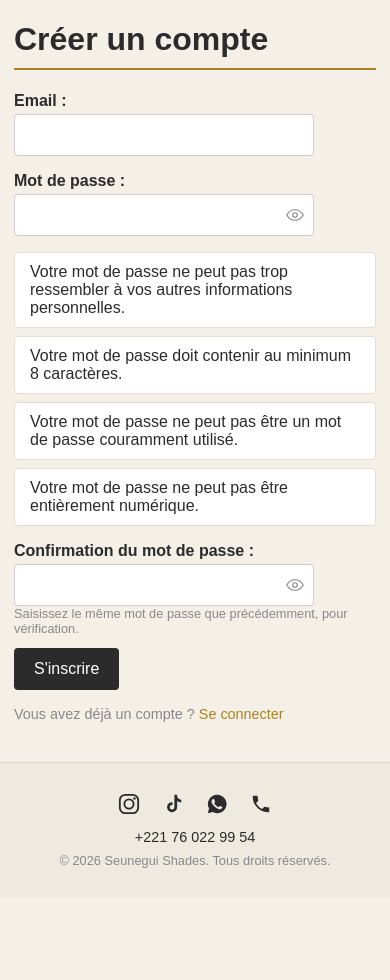
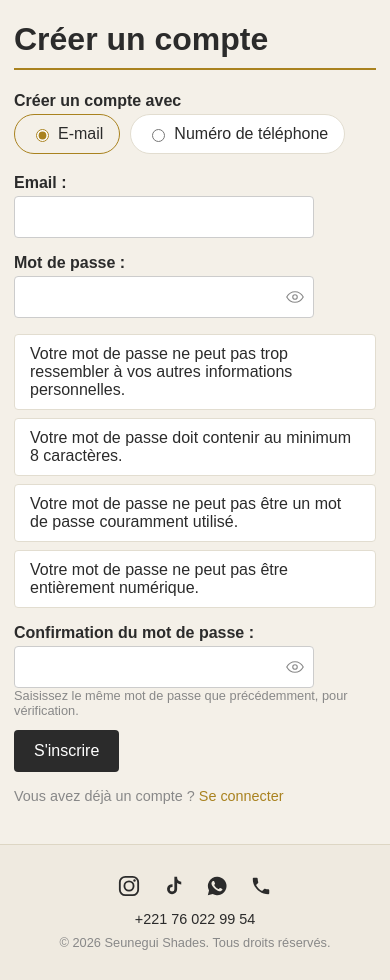
Before and after one commit to diopndeyeseune-lab/NSDstore, a Django app: page /comptes/inscription/ in a window 390 px wide. Shown: the part 85-1065 px from the top of the page. Before the commit the page ends 953 px from the top, so only its background shows below. Run offline with Django 5.2, Linux system fonts and the light colour scheme; tables that the repository leaves empty hold one stand-in row (values such as "Sample post").

Commit message:
Ajoute l'inscription par numero de telephone (SMS) en plus de l'email
Le client choisit desormais entre email ou telephone comme identifiant
a l'inscription, avec un code de confirmation envoye par le canal
correspondant.

```diff
--- a/comptes/forms.py
+++ b/comptes/forms.py
@@ -2,24 +2,61 @@ from django import forms
 from django.contrib.auth.forms import UserCreationForm
 from django.contrib.auth.models import User
 
+from commandes.sms import normaliser_numero_senegal
+
 
 class InscriptionForm(UserCreationForm):
-    email = forms.EmailField(required=True, label="Email")
+    METHODE_CHOICES = [
+        ('email', 'E-mail'),
+        ('telephone', 'Numéro de téléphone'),
+    ]
+
+    methode = forms.ChoiceField(
+        choices=METHODE_CHOICES, widget=forms.RadioSelect, initial='email',
+        label="Créer un compte avec",
+    )
+    email = forms.EmailField(required=False, label="Email")
+    telephone = forms.CharField(
+        required=False, label="Numéro de téléphone",
+        help_text="Format sénégalais, ex : 77 123 45 67",
+    )
 
     class Meta(UserCreationForm.Meta):
         model = User
-        fields = ('email',)
+        fields = ('methode', 'email', 'telephone')
 
-    def clean_email(self):
-        email = self.cleaned_data['email'].strip().lower()
-        if User.objects.filter(username=email, is_active=True).exists():
-            raise forms.ValidationError("Un compte existe déjà avec cet email.")
-        return email
+    def clean(self):
+        cleaned_data = super().clean()
+        methode = cleaned_data.get('methode')
+
+        if methode == 'email':
+            email = cleaned_data.get('email', '').strip().lower()
+            if not email:
+                self.add_error('email', "Veuillez indiquer une adresse email.")
+            elif User.objects.filter(username=email, is_active=True).exists():
+                self.add_error('email', "Un compte existe déjà avec cet email.")
+            else:
+                cleaned_data['identifiant'] = email
+
+        elif methode == 'telephone':
+            telephone_saisi = cleaned_data.get('telephone', '').strip()
+            if not telephone_saisi:
+                self.add_error('telephone', "Veuillez indiquer un numéro de téléphone.")
+            else:
+                telephone = normaliser_numero_senegal(telephone_saisi)
+                if User.objects.filter(username=telephone, is_active=True).exists():
+                    self.add_error('telephone', "Un compte existe déjà avec ce numéro.")
+                else:
+                    cleaned_data['identifiant'] = telephone
+
+        return cleaned_data
 
     def save(self, commit=True):
         user = super().save(commit=False)
-        user.username = self.cleaned_data['email']
-        user.email = self.cleaned_data['email']
+        identifiant = self.cleaned_data['identifiant']
+        user.username = identifiant
+        if self.cleaned_data['methode'] == 'email':
+            user.email = identifiant
         user.is_active = False
         if commit:
             user.save()
--- a/comptes/templates/comptes/inscription.html
+++ b/comptes/templates/comptes/inscription.html
@@ -4,9 +4,50 @@
 
 {% block content %}
     <h1>Créer un compte</h1>
-    <form method="post">
+    <form method="post" id="form-inscription">
         {% csrf_token %}
-        {{ form.as_p }}
+        {{ form.non_field_errors }}
+
+        <p class="methode-inscription-titre">{{ form.methode.label }}</p>
+        <div class="methode-inscription">
+            {% for radio in form.methode %}
+                <label class="methode-inscription-option">
+                    {{ radio.tag }}
+                    <span>{{ radio.choice_label }}</span>
+                </label>
+            {% endfor %}
+        </div>
+        {{ form.methode.errors }}
+
+        <div class="champ-methode" data-champ="email">
+            <p>
+                {{ form.email.label_tag }}
+                {{ form.email }}
+                {{ form.email.errors }}
+            </p>
+        </div>
+        <div class="champ-methode" data-champ="telephone">
+            <p>
+                {{ form.telephone.label_tag }}
+                {{ form.telephone }}
+                <span class="helptext">{{ form.telephone.help_text }}</span>
+                {{ form.telephone.errors }}
+            </p>
+        </div>
+
+        <p>
+            {{ form.password1.label_tag }}
+            {{ form.password1 }}
+            <span class="helptext">{{ form.password1.help_text }}</span>
+            {{ form.password1.errors }}
+        </p>
+        <p>
+            {{ form.password2.label_tag }}
+            {{ form.password2 }}
+            <span class="helptext">{{ form.password2.help_text }}</span>
+            {{ form.password2.errors }}
+        </p>
+
         <button type="submit">S'inscrire</button>
     </form>
     <p class="lien-auth-croise">Vous avez déjà un compte ? <a href="{% url 'comptes:login' %}">Se connecter</a></p>
--- a/comptes/views.py
+++ b/comptes/views.py
@@ -8,8 +8,10 @@ from django.contrib.auth.models import User
 from django.core import signing
 from django.shortcuts import redirect, render
 
+from commandes.sms import SMSNonConfigure, envoyer_sms
+
 from .forms import CodeConfirmationForm, InscriptionForm
-from .models import ConfirmationEmail
+from .models import ConfirmationEmail, ConfirmationTelephone
 
 logger = logging.getLogger(__name__)
 
@@ -43,32 +45,60 @@ def inscription(request):
     if request.method == 'POST':
         form = InscriptionForm(request.POST)
         if form.is_valid():
-            email = form.cleaned_data['email']
-            ancien_compte_inactif = User.objects.filter(username=email, is_active=False).first()
+            methode = form.cleaned_data['methode']
+            identifiant = form.cleaned_data['identifiant']
+            ancien_compte_inactif = User.objects.filter(username=identifiant, is_active=False).first()
             if ancien_compte_inactif:
                 # Compte cree lors d'une tentative precedente jamais confirmee
-                # (ex. email de confirmation non recu) : on le reinitialise
+                # (ex. code de confirmation non recu) : on le reinitialise
                 # avec le nouveau mot de passe plutot que de bloquer l'utilisateur.
                 user = ancien_compte_inactif
                 user.set_password(form.cleaned_data['password1'])
                 user.save()
                 ConfirmationEmail.objects.filter(utilisateur=user).delete()
+                ConfirmationTelephone.objects.filter(utilisateur=user).delete()
             else:
                 user = form.save()
-            code = ConfirmationEmail.generer_code()
-            ConfirmationEmail.objects.create(utilisateur=user, code=code)
-            try:
-                envoyer_email_confirmation(user.email, code)
-            except Exception:
-                # L'inscription ne doit jamais echouer a cause d'un souci
-                # d'envoi d'email (API Brevo indisponible, etc.) : le compte
-                # et le code existent deja en base, on continue le parcours.
-                logger.exception("Echec de l'envoi de l'email de confirmation pour %s", user.username)
-                messages.warning(
-                    request,
-                    "Votre compte a été créé mais l'email de confirmation n'a pas pu être envoyé. "
-                    "Contactez-nous si vous ne recevez pas votre code."
-                )
+
+            if methode == 'email':
+                code = ConfirmationEmail.generer_code()
+                ConfirmationEmail.objects.create(utilisateur=user, code=code)
+                try:
+                    envoyer_email_confirmation(user.email, code)
+                except Exception:
+                    # L'inscription ne doit jamais echouer a cause d'un souci
+                    # d'envoi d'email (API Brevo indisponible, etc.) : le compte
+                    # et le code existent deja en base, on continue le parcours.
+                    logger.exception("Echec de l'envoi de l'email de confirmation pour %s", user.username)
+                    messages.warning(
+                        request,
+                        "Votre compte a été créé mais l'email de confirmation n'a pas pu être envoyé. "
+                        "Contactez-nous si vous ne recevez pas votre code."
+                    )
+            else:
+                code = ConfirmationTelephone.generer_code()
+                ConfirmationTelephone.objects.create(utilisateur=user, code=code)
+                message = f"Seunegui Shades : votre code de confirmation est {code}"
+                try:
+                    envoyer_sms(identifiant, message)
+                except SMSNonConfigure:
+                    # Meme logique que l'email : l'inscription ne doit jamais
+                    # echouer a cause d'un souci d'envoi. Twilio n'est pas
+                    # encore configure en production.
+                    logger.info("SMS de confirmation non envoye pour %s : Twilio n'est pas configure.", user.username)
+                    messages.warning(
+                        request,
+                        "Votre compte a été créé mais le SMS de confirmation n'a pas pu être envoyé. "
+                        "Contactez-nous si vous ne recevez pas votre code."
+                    )
+                except Exception:
+                    logger.exception("Echec de l'envoi du SMS de confirmation pour %s", user.username)
+                    messages.warning(
+                        request,
+                        "Votre compte a été créé mais le SMS de confirmation n'a pas pu être envoyé. "
+                        "Contactez-nous si vous ne recevez pas votre code."
+                    )
+
             token = signing.dumps(user.id, salt=SEL_CONFIRMATION)
             return redirect('comptes:confirmer_email', token=token)
     else:
@@ -88,9 +118,11 @@ def confirmer_email(request, token):
     if request.method == 'POST':
         form = CodeConfirmationForm(request.POST)
         if form.is_valid():
-            confirmation = ConfirmationEmail.objects.filter(
-                utilisateur_id=user_id, code=form.cleaned_data['code']
-            ).first()
+            code = form.cleaned_data['code']
+            confirmation = (
+                ConfirmationEmail.objects.filter(utilisateur_id=user_id, code=code).first()
+                or ConfirmationTelephone.objects.filter(utilisateur_id=user_id, code=code).first()
+            )
             if confirmation:
                 user = confirmation.utilisateur
                 user.is_active = True
--- a/static/css/style.css
+++ b/static/css/style.css
@@ -773,6 +773,44 @@ button:hover {
     color: #888;
 }
 
+.methode-inscription-titre {
+    font-weight: bold;
+    margin-bottom: 4px;
+}
+
+.methode-inscription {
+    display: flex;
+    gap: 10px;
+    margin-bottom: 16px;
+    flex-wrap: wrap;
+}
+
+.methode-inscription-option {
+    display: flex;
+    align-items: center;
+    gap: 6px;
+    padding: 10px 16px;
+    border: 1px solid #e2ddd0;
+    border-radius: 20px;
+    cursor: pointer;
+    background-color: #fff;
+    font-weight: normal;
+    transition: border-color 0.2s, background-color 0.2s;
+}
+
+.methode-inscription-option:has(input:checked) {
+    border-color: #a9821f;
+    background-color: #f4f0e8;
+}
+
+.methode-inscription-option input {
+    accent-color: #a9821f;
+}
+
+.champ-methode[hidden] {
+    display: none;
+}
+
 /* ============================================================
    Responsive mobile / tablette
    Desktop (>= 1024px) : comportement inchange, regles au-dessus.
--- a/static/js/main.js
+++ b/static/js/main.js
@@ -36,6 +36,25 @@ if (btnProfil) {
     });
 }
 
+const formInscription = document.getElementById('form-inscription');
+if (formInscription) {
+    const radiosMethode = formInscription.querySelectorAll('input[name="methode"]');
+    const champsMethode = formInscription.querySelectorAll('.champ-methode');
+
+    function majChampsMethode() {
+        const coche = formInscription.querySelector('input[name="methode"]:checked');
+        const methode = coche ? coche.value : null;
+        champsMethode.forEach(function (champ) {
+            champ.hidden = champ.dataset.champ !== methode;
+        });
+    }
+
+    radiosMethode.forEach(function (radio) {
+        radio.addEventListener('change', majChampsMethode);
+    });
+    majChampsMethode();
+}
+
 document.querySelectorAll('input[type="password"]').forEach(function (input) {
     const wrapper = document.createElement('div');
     wrapper.className = 'password-wrapper';
```
Also changed, not shown: comptes/models.py (+19 -2 lines), comptes/migrations/0002_confirmationtelephone.py (added).
